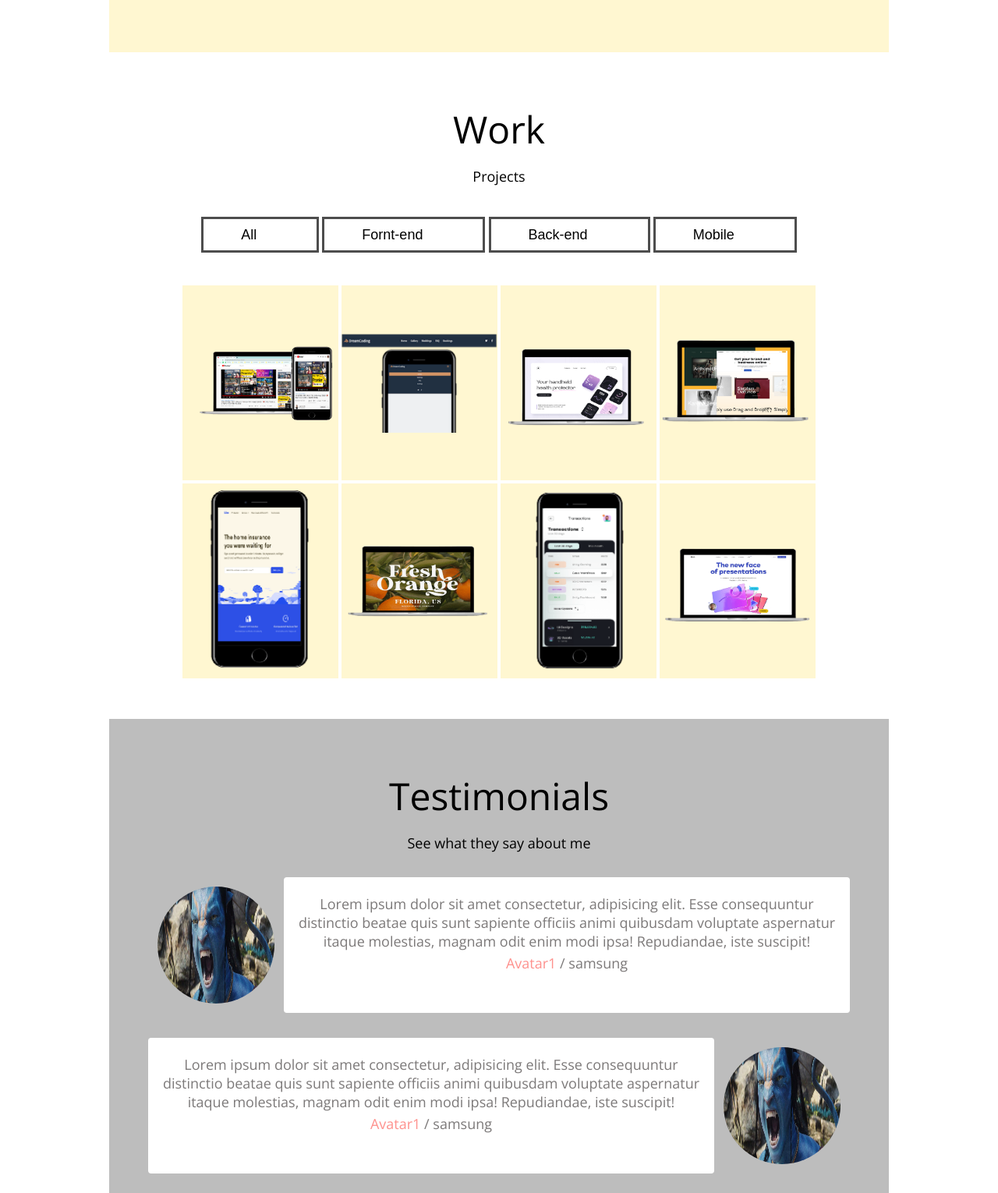
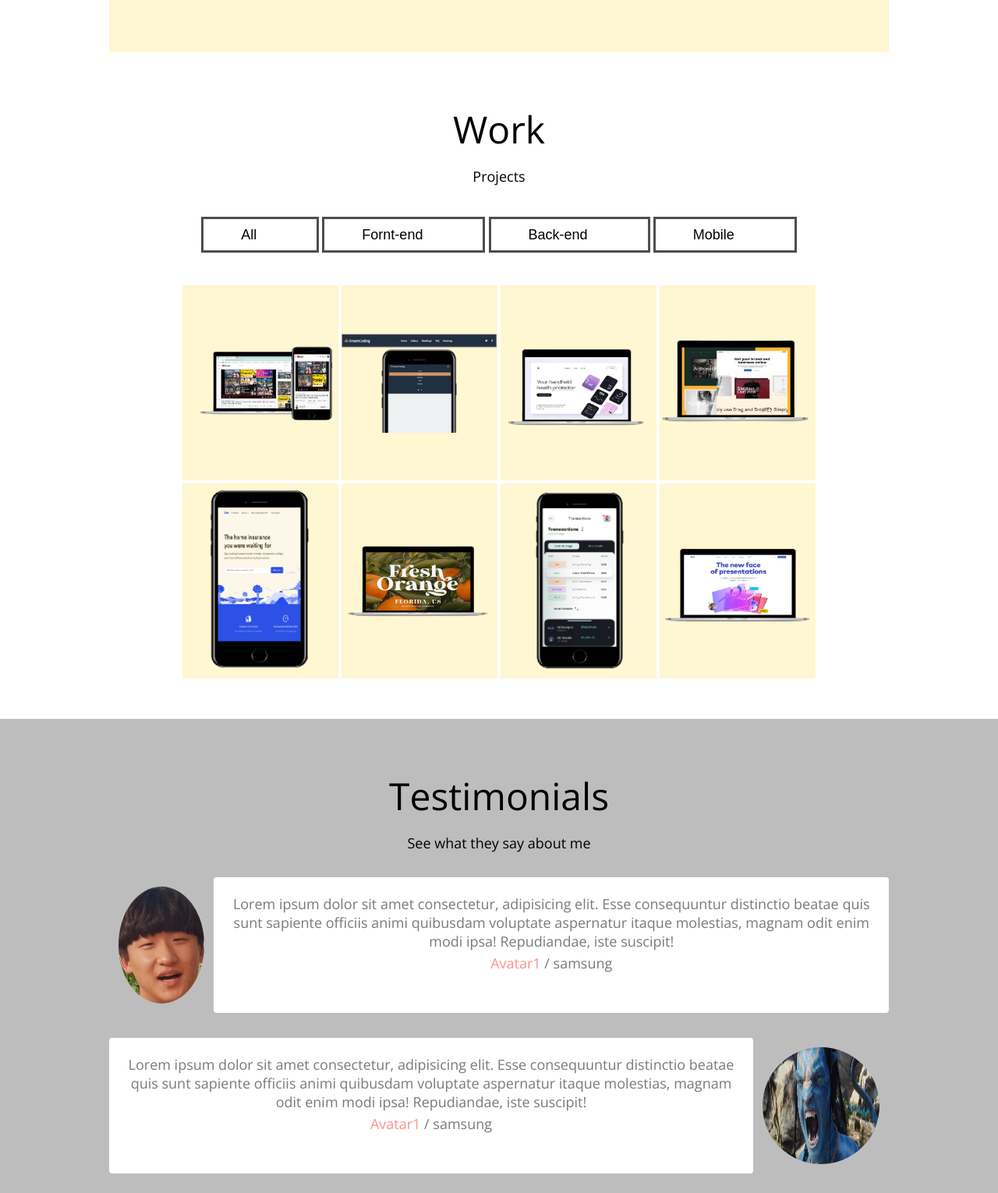
Before and after one commit to starkshn/Portfolio, a plain HTML site: page index_1.html in a window 1280 px wide. Shown: the part 2250-3780 px from the top of the page at 78% size. Drawn offline with nearby package versions, Linux system fonts and the light colour scheme.

Commit message:
Fix section container

```diff
--- a/index_1.html
+++ b/index_1.html
@@ -203,8 +203,9 @@
     </section>
 
     <!-- WORK -->
-    <section id="work" class="section section_container">
-      <h1>Work</h1>
+    <section id="work" class="section">
+      <div class="section_container">
+        <h1>Work</h1>
       <h3>Projects</h3>
       <div class="work_catagories">
         <button class="catagory_btn acive">
@@ -343,15 +344,17 @@
         </a>
 
       </div>
+      </div>
     </section>
 
     <!-- TESTIMONIALS -->
-    <section id="testimonials" class="section section_container">
-      <h1>Testimonials</h1>
+    <section id="testimonials" class="section">
+      <div class="section_container">
+        <h1>Testimonials</h1>
       <h3>See what they say about me</h3>
       <div class="testimonial">
         <img
-          src="D_image/testimonial_avatar.jpg"
+          src="D_image/Lee.jpg"
           alt="avatar"
           class="testimonial_avatar"
         />
@@ -382,6 +385,8 @@
           class="testimonial_avatar"
         />
       </div>
+
+      </div>
     </section>
 
     <!-- CONTACT -->
```
